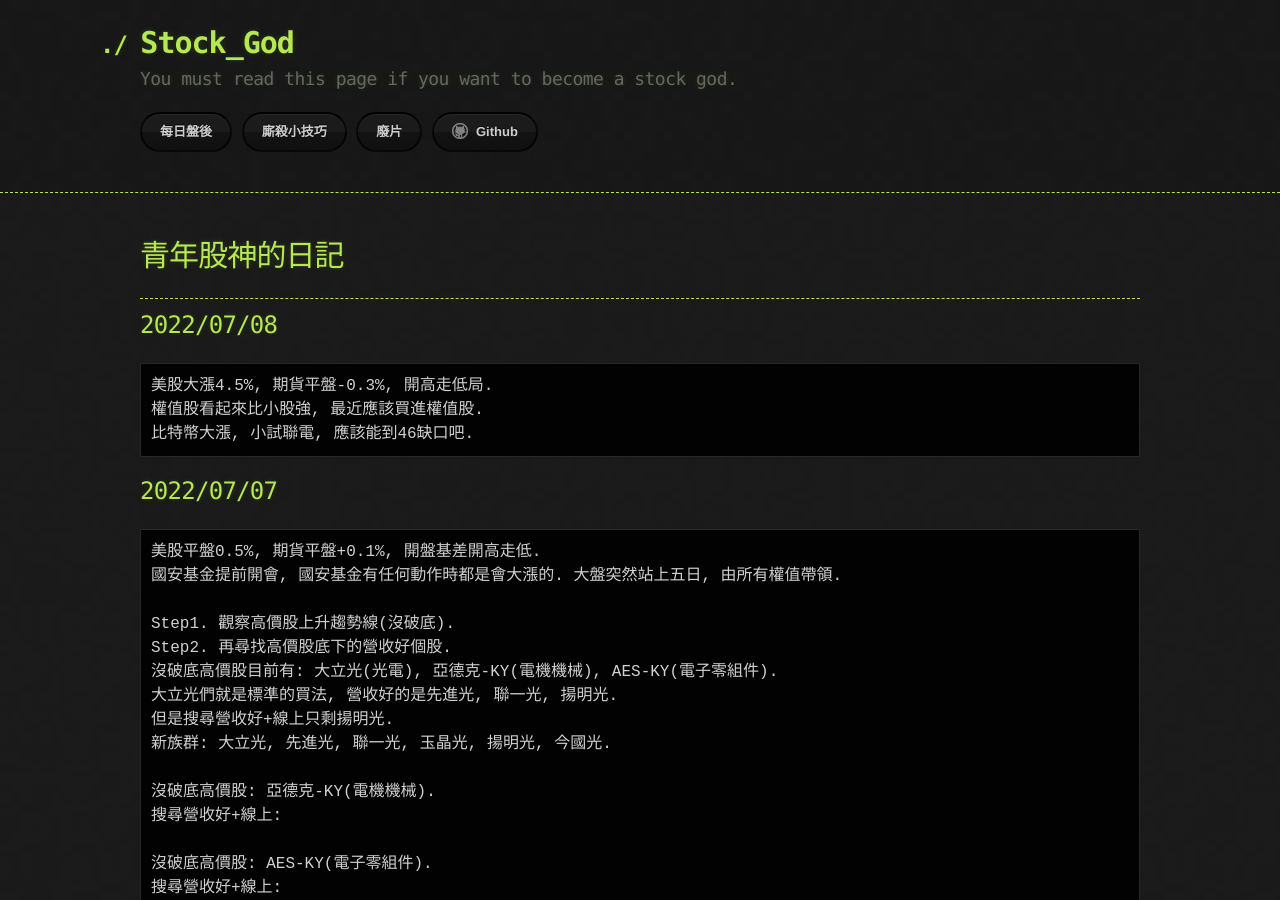
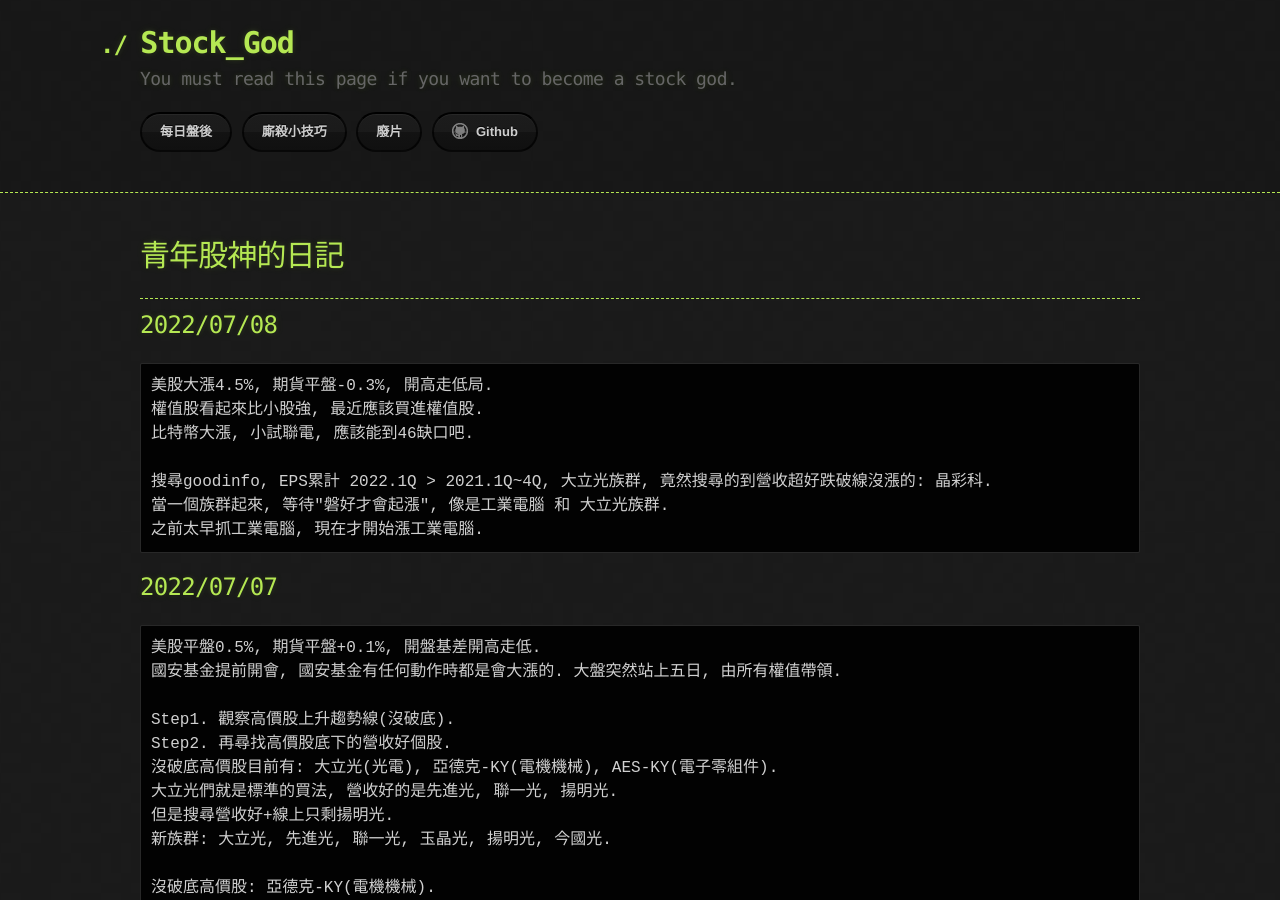
Before and after one commit to lepg5487/Stock_God, a Jekyll site: the page built from index.md, in a window 1280 px wide and 900 px high. Built offline with Jekyll 4.4.1, drawn with Linux system fonts in a browser that asks for light colours; our own code applies the rules of GitHub Pages for plain Markdown files.

Commit message:
Update index.md

````diff
--- a/index.md
+++ b/index.md
@@ -11,6 +11,10 @@ layout: testlayouts
 美股大漲4.5%, 期貨平盤-0.3%, 開高走低局.
 權值股看起來比小股強, 最近應該買進權值股.
 比特幣大漲, 小試聯電, 應該能到46缺口吧.
+
+搜尋goodinfo, EPS累計 2022.1Q > 2021.1Q~4Q, 大立光族群, 竟然搜尋的到營收超好跌破線沒漲的: 晶彩科.
+當一個族群起來, 等待"磐好才會起漲", 像是工業電腦 和 大立光族群.
+之前太早抓工業電腦, 現在才開始漲工業電腦.
 ```
 
 ## 2022/07/07
````
